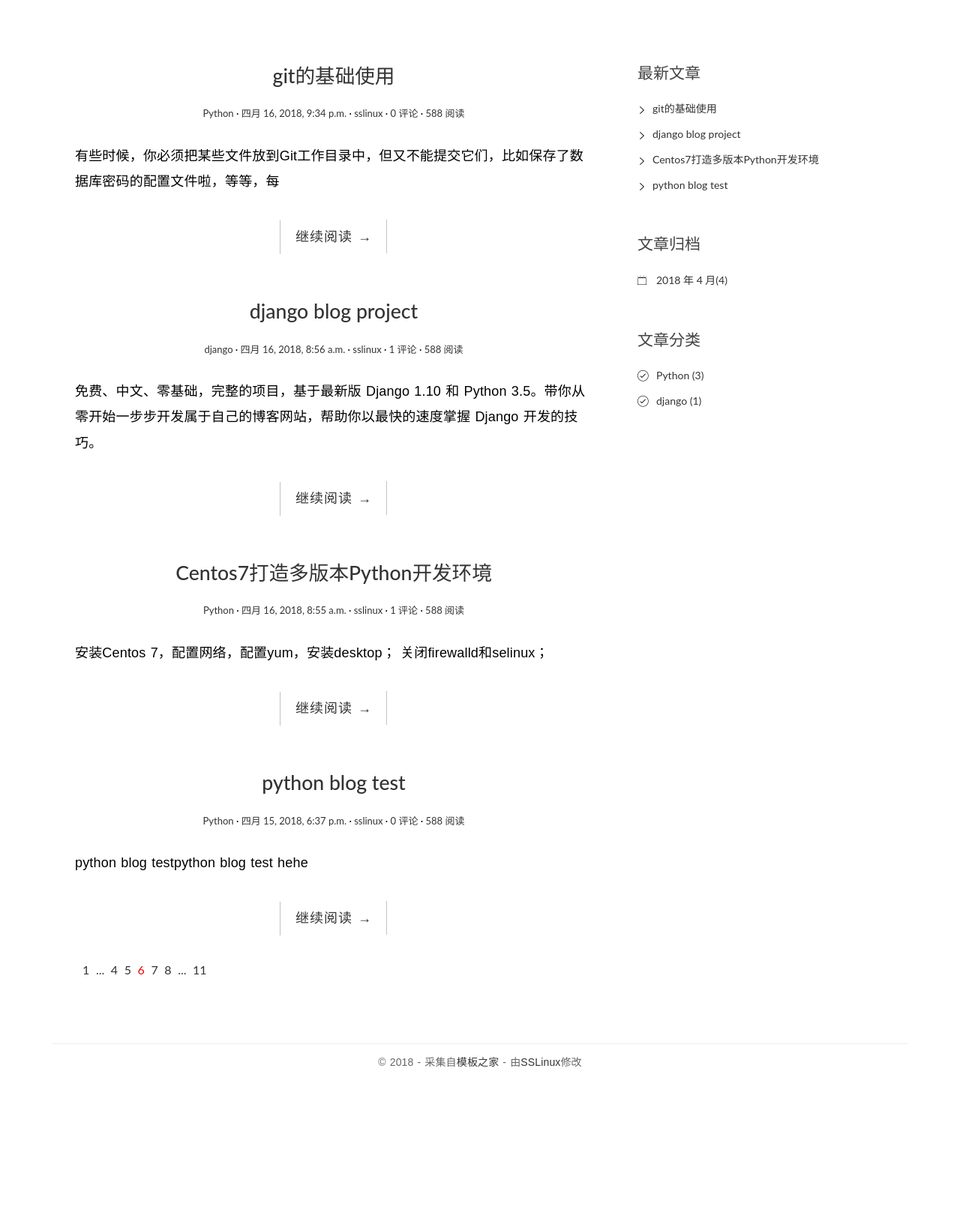
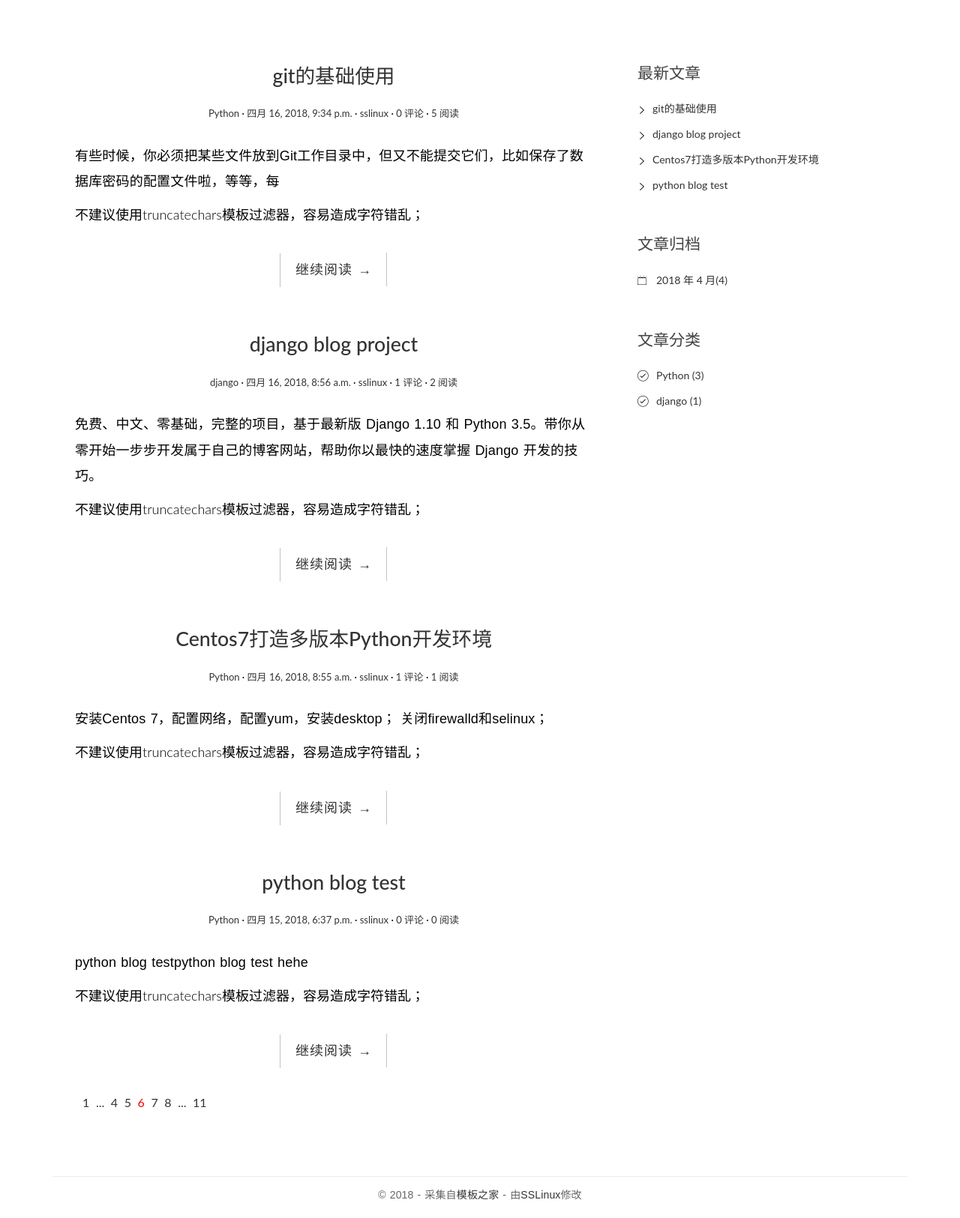
Before and after one commit to sslinux/blog_project, a Django app: page /blog/ in a window 1280 px wide. Shown: the part 91-1716 px from the top of the page at 75% size. Before the commit the page ends 1515 px from the top, so only its background shows below. Run offline with Django 3.2, Linux system fonts and the light colour scheme; data comes from the database, SQL or seed files in the repository; both versions use the stored data as it was after the commit; some libraries are stand-ins or nearby versions.

Commit message:
next:list view

```diff
--- a/blog/models.py
+++ b/blog/models.py
@@ -2,6 +2,8 @@ from django.db import models
 from django.contrib.auth.models import User
 from django.utils.six import python_2_unicode_compatible
 from django.urls import reverse
+from django.utils.html import strip_tags
+import markdown
 
 # Create your models here.
 
@@ -36,6 +38,8 @@ class Post(models.Model):
     category = models.ForeignKey(Category)
     tags = models.ManyToManyField(Tag,blank=True)   # 可以没有标签，也可以有多个标签；
     author = models.ForeignKey(User)
+    views = models.PositiveIntegerField(default=0)
+
 
     def __str__(self):
         return self.title
@@ -47,3 +51,18 @@ class Post(models.Model):
 
     class Meta:
         ordering = ['-create_time', 'title']
+
+    def increase_views(self):
+        self.views += 1
+        self.save(update_fields=['views'])
+
+    def save(self,*args,**kwargs):
+        if not self.excerpt:
+            md = markdown.Markdown(extensions=[
+                'markdown.extensions.extra',
+                'markdown.extensions.codehilite',
+            ])
+            self.excerpt = strip_tags(md.convert(self.body))[:54]
+
+        # 调用父类的save方法将数据保存到数据库中：
+        super(Post,self).save(*args,**kwargs)
--- a/blog/views.py
+++ b/blog/views.py
@@ -18,6 +18,8 @@ def index(request):
 
 def detail(request,pk):
     post = get_object_or_404(Post, pk=pk)
+    # 阅读量+1；
+    post.increase_views()
     post.body = markdown.markdown(post.body,
                                   extensions=[
                                       'markdown.extensions.extra',
--- a/blog_project/settings.py
+++ b/blog_project/settings.py
@@ -23,7 +23,7 @@ BASE_DIR = os.path.dirname(os.path.dirname(os.path.abspath(__file__)))
 SECRET_KEY = '5=%7go%5i!$$i!!2#1wj+=sr$!%dc_3kqw)#r0l97gzuo%v+k)'
 
 # SECURITY WARNING: don't run with debug turned on in production!
-DEBUG = False
+DEBUG = True
 
 ALLOWED_HOSTS = ['*', 'blog.sslinux.com']
 
--- a/templates/blog/detail.html
+++ b/templates/blog/detail.html
@@ -75,7 +75,7 @@
                                                                       datetime="{{ post.create_time }}">{{ post.create_time }}</time></a></span>
                             <span class="post-author"><a href="#">{{ post.author }}</a></span>
                             <span class="comments-link"><a href="#">4 评论</a></span>
-                            <span class="views-count"><a href="#">588 阅读</a></span>
+                            <span class="views-count"><a href="#">{{ post.views }}阅读</a></span>
                         </div>
                     </header>
                     <div class="entry-content clearfix">
--- a/templates/blog/index.html
+++ b/templates/blog/index.html
@@ -77,7 +77,7 @@
         <div class="row">
         {% block main %}
                 {% for post in post_list %}
-                <article class="post post-1">
+                <article class="post post-{{ post.pk }}">
                     <header class="entry-header">
                         <h1 class="entry-title">
                             <a href="{{ post.get_absolute_url }}">{{ post.title }}</a>
@@ -87,12 +87,13 @@
                             <span class="post-date"><a href="#"><time class="entry-date"
                                                                       datetime="{{ post.create_time }}">{{ post.create_time }}</time></a></span>
                             <span class="post-author"><a href="#">{{ post.author }}</a></span>
-                            <span class="comments-link"><a href="#">{{ post.comment_set.count }} 评论</a></span>
-                            <span class="views-count"><a href="#">588 阅读</a></span>
+                            <span class="comments-link"><a href="{{ post.get_absolute_url }}">{{ post.comment_set.count }} 评论</a></span>
+                            <span class="views-count"><a href="{{ post.get_absolute_url }}">{{ post.views }} 阅读</a></span>
                         </div>
                     </header>
                     <div class="entry-content clearfix">
                         <p>{{ post.excerpt }}</p>
+{#                        <p>{{ post.body | truncatechars:54 }}</p>#}   不建议使用truncatechars模板过滤器，容易造成字符错乱；
                         <div class="read-more cl-effect-14">
                             <a href="{{ post.get_absolute_url }}" class="more-link">继续阅读 <span class="meta-nav">→</span></a>
                         </div>
@@ -180,6 +181,7 @@
         </div>
     </div>
 </div>
+
 <footer id="site-footer">
     <div class="container">
         <div class="row">
```
Also changed, not shown: blog/migrations/0002_auto_20180416_2101.py (added), comments/migrations/0002_auto_20180416_2101.py (added), db.sqlite3.
